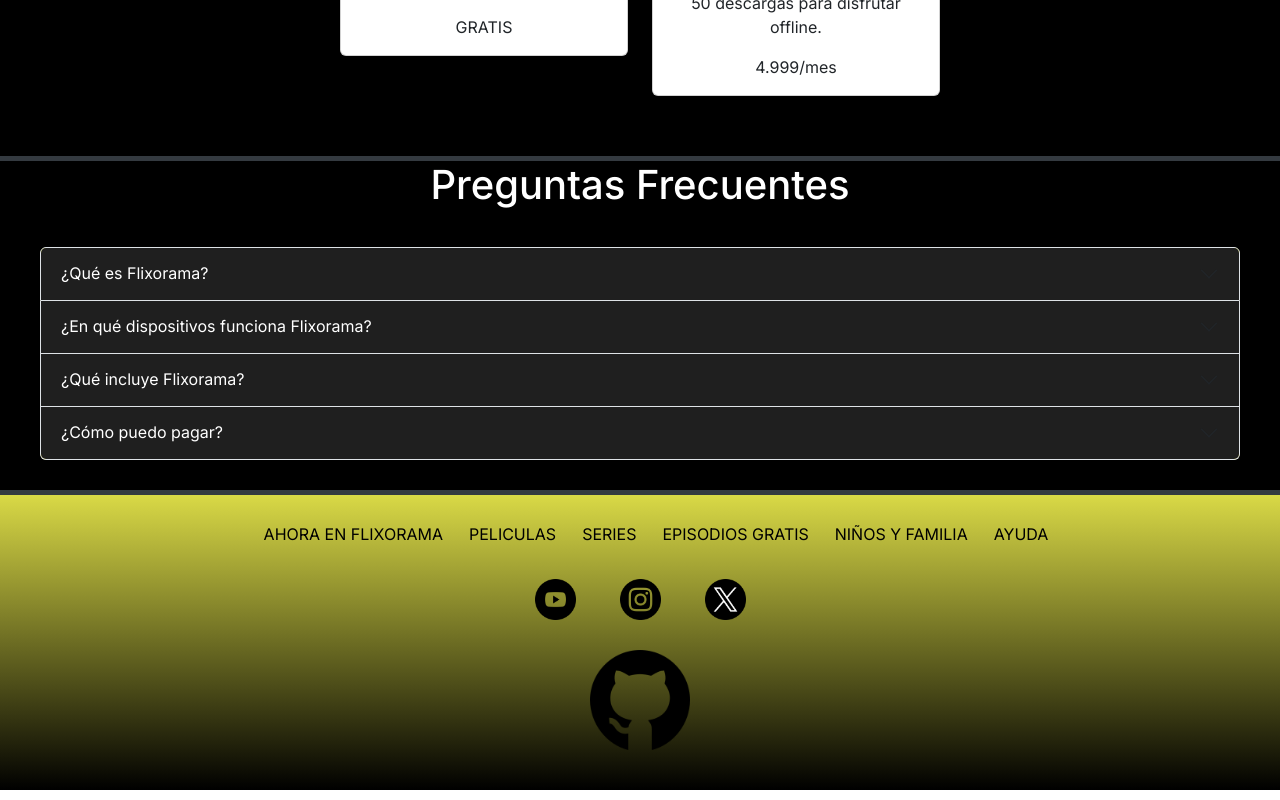
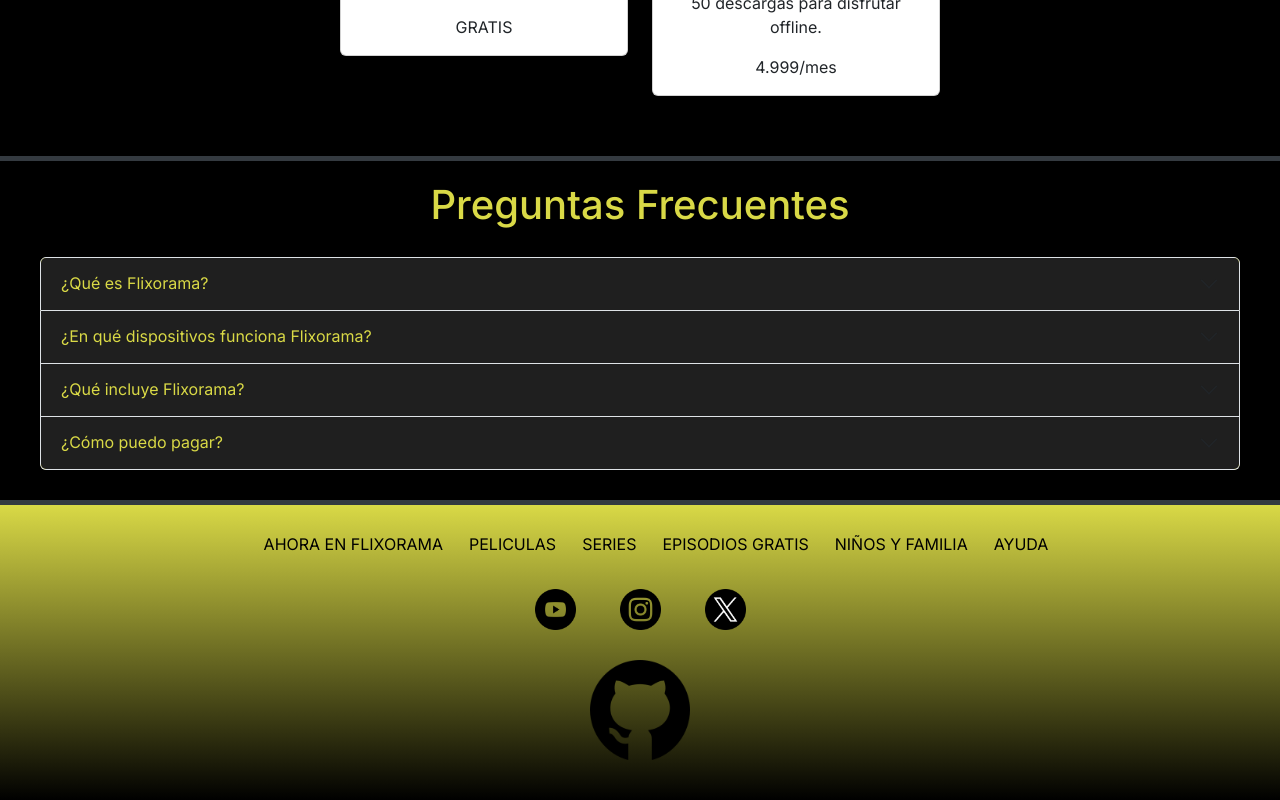
Before and after one commit to TOConde/Proyecto-Tercer-Cuatrimestre-Frontend, a Next.js app in the folder proyecto-frontend/: page / in a window 1280 px wide. Shown: the part 1439-2239 px from the top of the page. Built offline with nearby package versions, Linux system fonts and the light colour scheme.

Commit message:
mejoras faq

```diff
--- a/proyecto-frontend/app/components/home/faq/Faq.css
+++ b/proyecto-frontend/app/components/home/faq/Faq.css
@@ -1,8 +1,8 @@
 .faqTitulo {
   display: flex;
   justify-content: center;
-  color: white;
-  padding: 0 10px 30px 10px ;
+  color: #d9d946;
+  padding: 20px 10px 20px 10px ;
 }
 
 .containerAccordion {
@@ -17,7 +17,7 @@
 
 .accordionPregunta {
   background-color: #1f1f1f;
-  color: white;
+  color: #d9d946;
 }
 
 .accordionPregunta:hover {
@@ -25,7 +25,8 @@
 }
 
 .accordionPregunta:focus {
-  box-shadow: rgb(215 255 61 / 25%) 0px 30px 60px -12px inset, rgba(0, 0, 0, 0.3) 0px 18px 36px -18px inset
+  color: white;
+  box-shadow: 0px 0px 10px 1px #1f1f1f;
 }
 
 .accordionPregunta:after{
@@ -48,5 +49,5 @@
 }
 
 .accordionRespuesta{
-  background-color: rgb(250, 250, 117);
+  background-color: #d9d946;
 }
```
